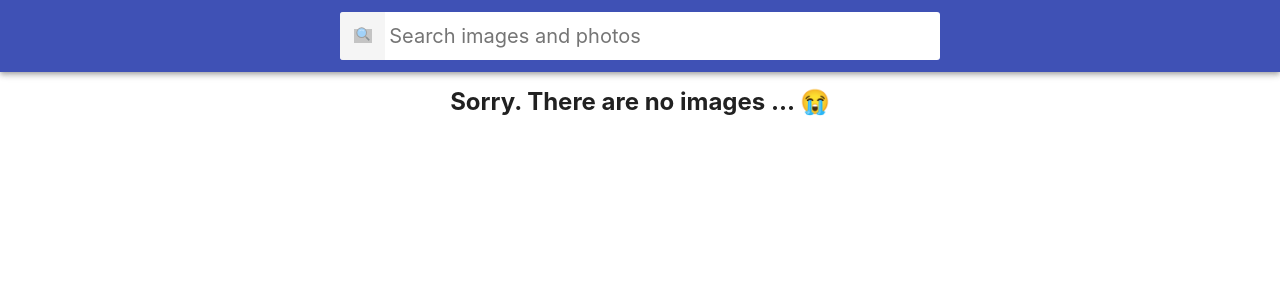
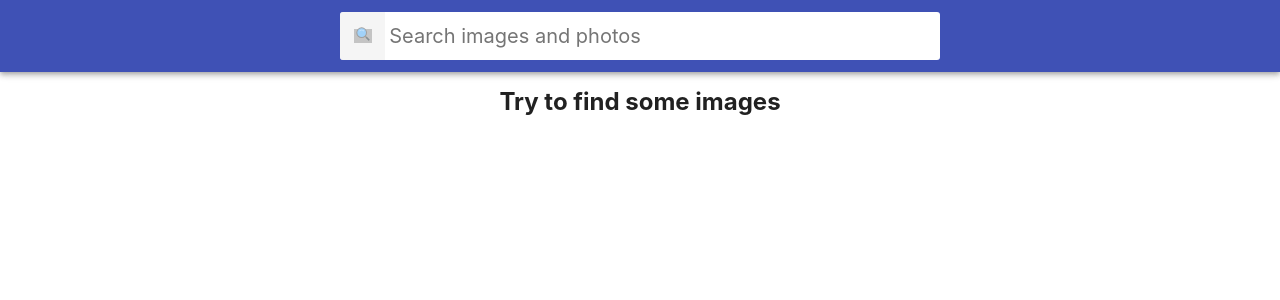
Before and after one commit to PlutovaKate/03-goit-react-hw-03-image-finder, a React (Create React App) app: page / in a window 1280 px wide. Shown: the top 300 px of the page. Built offline with nearby package versions, Linux system fonts and the light colour scheme; grey boxes are pictures that could not be loaded.

Commit message:
finish LoadMore

```diff
--- a/src/components/App.jsx
+++ b/src/components/App.jsx
@@ -27,7 +27,10 @@ export class App extends Component {
   };
 
   async componentDidUpdate(prevProps, prevState) {
-    if (prevState.query !== this.state.query) {
+    if (
+      prevState.query !== this.state.query ||
+      prevState.page !== this.state.page
+    ) {
       try {
         this.setState({ isLoading: true, error: false });
         {
@@ -38,6 +41,7 @@ export class App extends Component {
             page: this.state.page,
           });
           toast.success('We found images for you');
+
           this.setState(prevState => ({ hits: [prevState.hits, ...hits] }));
         }
       } catch (error) {
@@ -60,12 +64,13 @@ export class App extends Component {
       <Layout>
         <SearchBar onSubmit={this.onSubmit} />
         {hits.length === 0 && !error && (
-          <Notification>Sorry. There are no images ... 😭</Notification>
+          <Notification>Try to find some images</Notification>
         )}
         {isLoading && <Loader />}
         {error && (
           <Notification>Whoops! Error! Please reload this page!</Notification>
         )}
+
         <ImageGallery images={hits} />
         {hits.length !== totalHits && <Button changePage={this.changePage} />}
 
```
